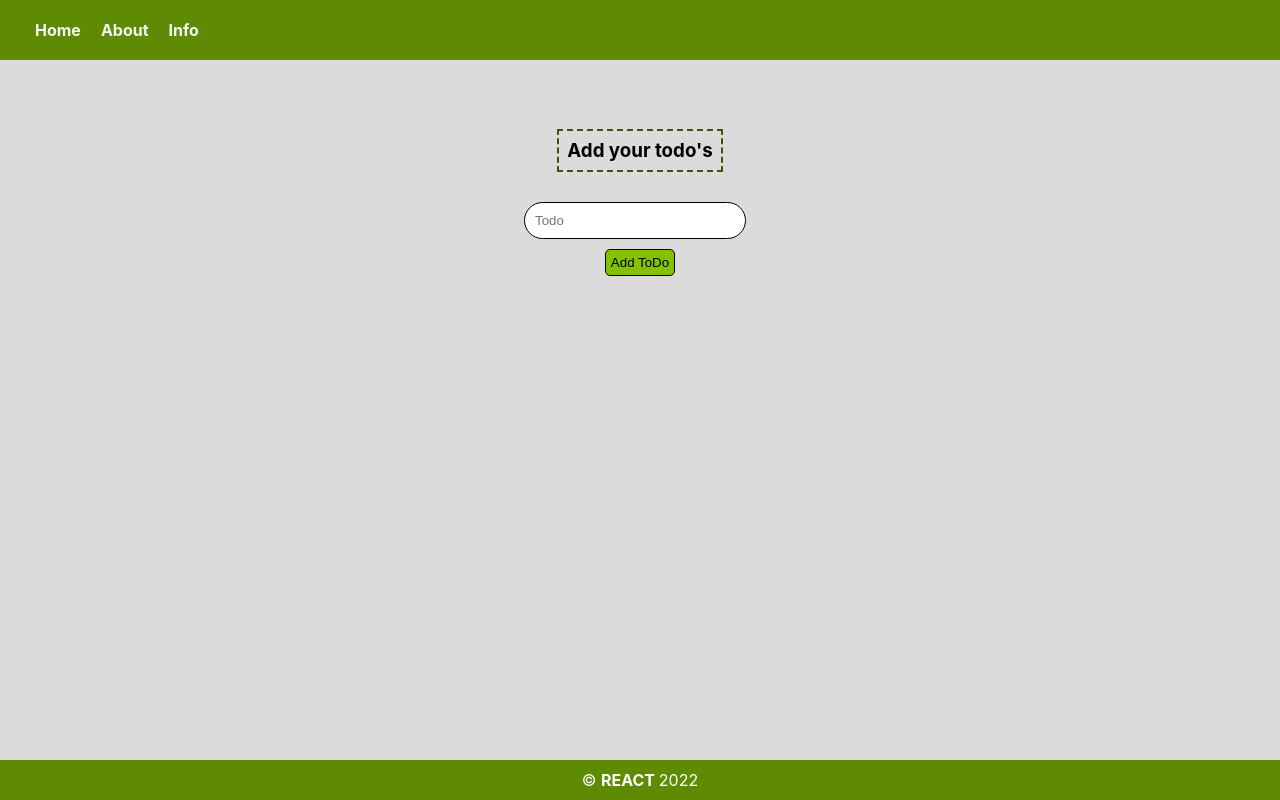
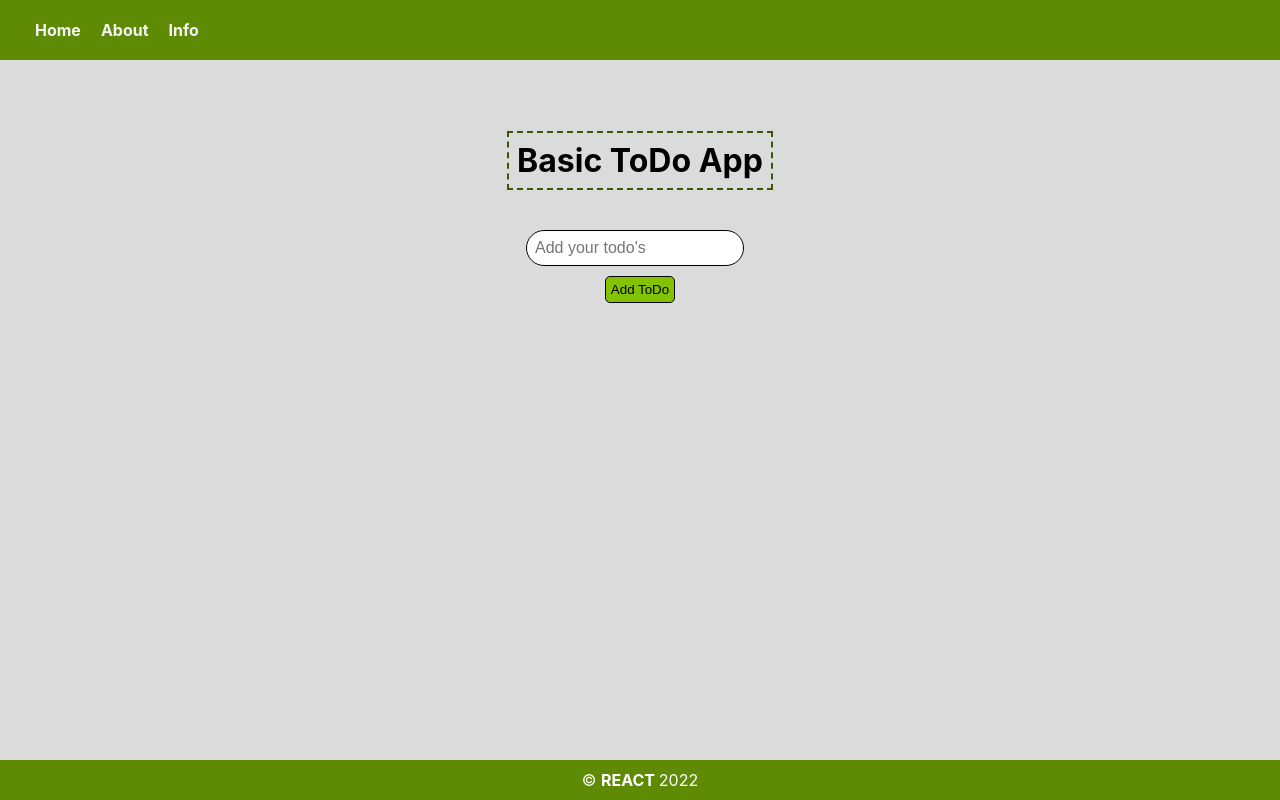
Before and after one commit to becodeorg/verou-3-react-intro-JawidForotan, a React (Create React App) app in the folder react-intro/: page / in a window 1280 px wide. Shown: the top 800 px of the page. Built offline with nearby package versions, Linux system fonts and the light colour scheme.

Commit message:
Extra style added to the input field.

```diff
--- a/react-intro/src/components/Content.js
+++ b/react-intro/src/components/Content.js
@@ -14,17 +14,17 @@ const Content = () => {
     setNewTodo("");
   };
 
-  function deleteTodo(id){
+  function deleteTodo(id) {
     const newArray = items.filter((item) => item.id !== id);
     setItems(newArray);
-  };
+  }
 
   return (
     <main className="content">
-      <h3>Add your todo's</h3>
+      <h1>Basic ToDo App</h1>
       <input
         type="text"
-        placeholder="Todo"
+        placeholder="Add your todo's"
         value={newTodo}
         onChange={(e) => setNewTodo(e.target.value)}
       />
@@ -36,7 +36,10 @@ const Content = () => {
         {items.map((item) => {
           return (
             <li key={item.id}>
-              {item.value} <button onClick={() => deleteTodo(item.id)} className="delete">❌</button>
+              {item.value}{" "}
+              <button onClick={() => deleteTodo(item.id)} className="delete">
+                ❌
+              </button>
             </li>
           );
         })}
--- a/react-intro/src/css/index.css
+++ b/react-intro/src/css/index.css
@@ -37,17 +37,18 @@ code {
   align-items: center;
   margin-top: 50px;
 }
-.content h3 {
+.content h1 {
   text-align: center;
   border: 2px dashed rgb(59, 87, 3);
   padding: 8px;
-  margin-bottom: 30px;
+  margin-bottom: 40px;
 }
 .content input {
   margin-right: 10px;
   border-radius: 50px;
   border: 1px solid black;
-  padding: 10px;
+  padding: 8px;
+  font-size: 16px;
   width: 200px;
 }
 .add-btn {
```
